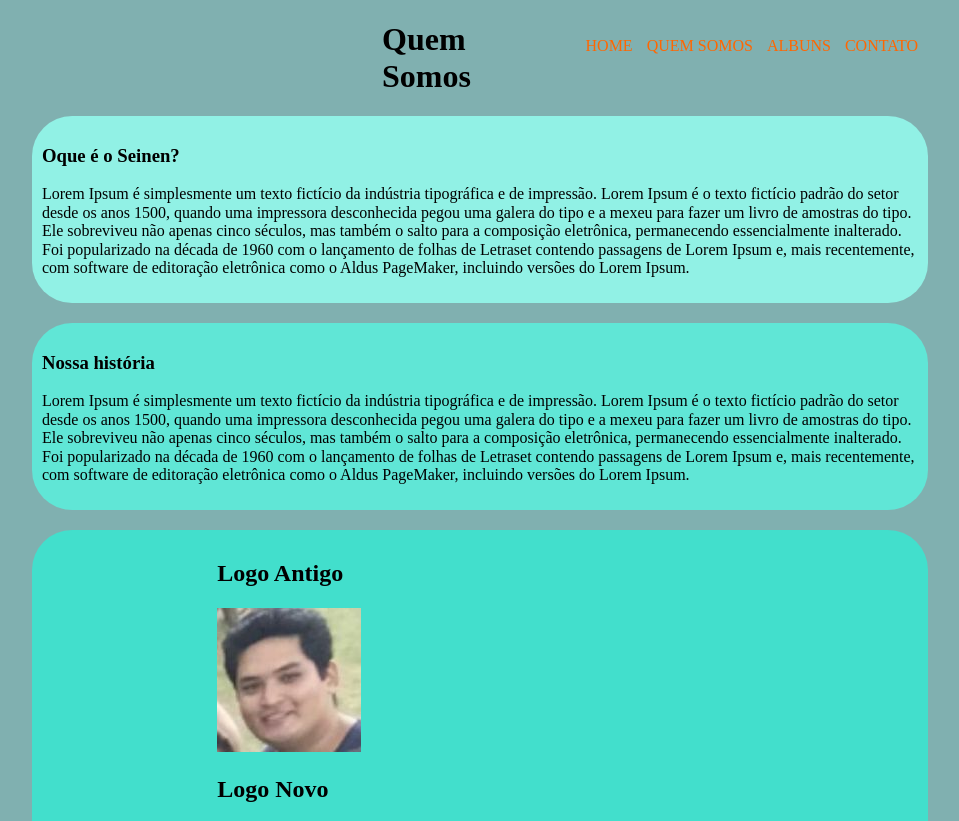
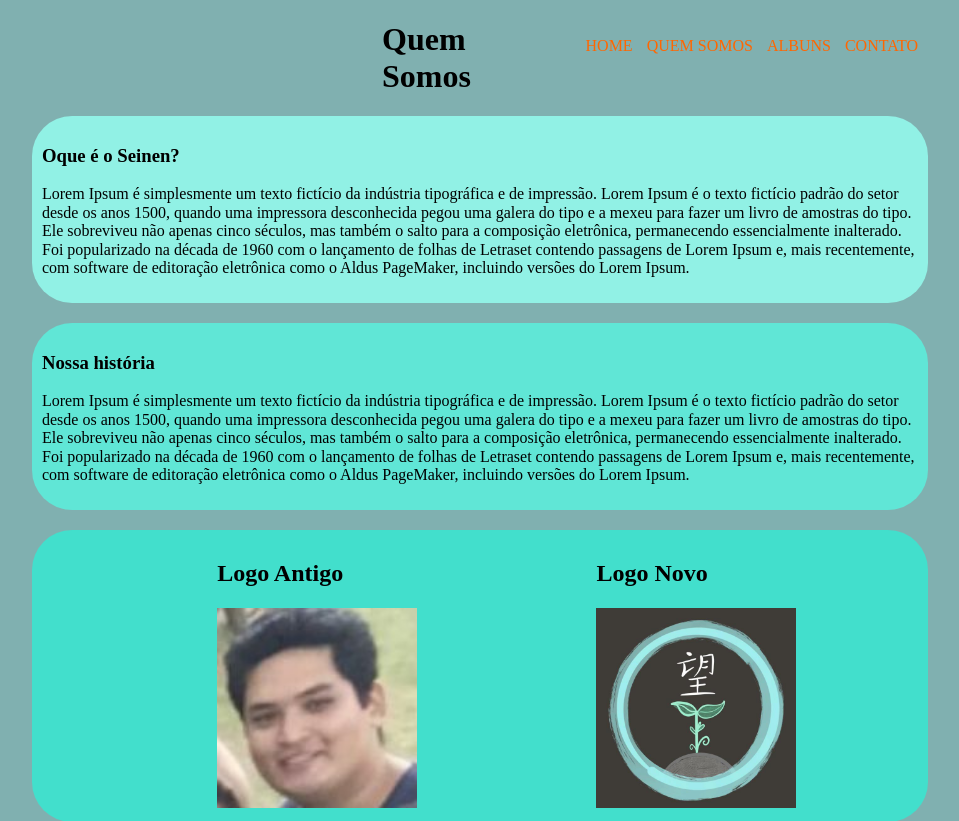
Before and after one commit to gdorte/Seinenkai-Nipo-Campinas, a plain HTML site: page quemsomos.html in a window 1280 px wide. Shown: the top 821 px of the page, without its empty margins (160-1119 px from the left). Drawn offline with Linux system fonts and the light colour scheme.

Commit message:
alterando tamanho das imagem

```diff
--- a/estilo-quemsomos.css
+++ b/estilo-quemsomos.css
@@ -39,6 +39,10 @@ h1{
     margin-left: 20%;
 }
 
+.img{
+    width: 200px;
+}
+
 #paragrafo1, #paragrafo2, #paragrafo3, #div_logos{
     padding: 10px;
     border-radius: 40px;
--- a/quemsomos.html
+++ b/quemsomos.html
@@ -64,7 +64,7 @@
 
 					<h2> Logo Antigo </h2>
 
-					<img src="img/biel.jpeg">
+					<img src="img/biel.jpeg" class="img">
 
 				</div>
 
@@ -72,7 +72,7 @@
 
 					<h2> Logo Novo </h2>
 
-					<img src="img/logoatual.png">
+					<img src="img/logoatual.png" class="img">
 
 				</div>
 			</div>
```
